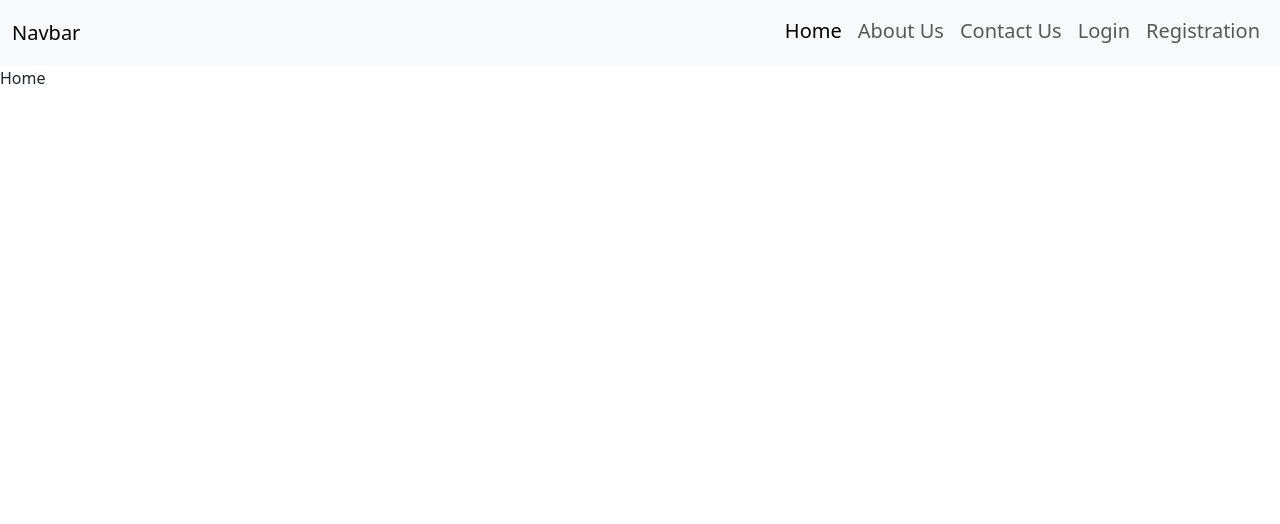
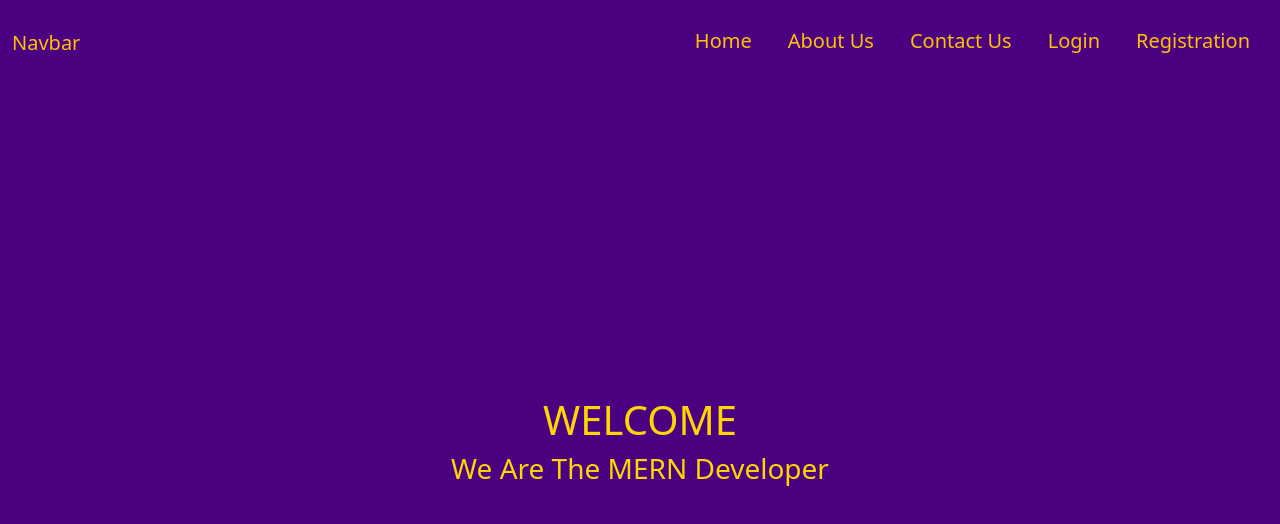
Before and after one commit to Mudassir5367/MERN-Stack-Project-for-Bignners, a React (Create React App) app in the folder frontend/: page / in a window 1280 px wide. Shown: the top 524 px of the page. Built offline with nearby package versions, Linux system fonts and the light colour scheme.

Commit message:
Home-page,About-page

```diff
--- a/frontend/src/App.css
+++ b/frontend/src/App.css
@@ -1,6 +1,39 @@
 
 
       /* css */
+
+
+      /* Navbar */
+
+.Navbar{
+  background-color: indigo;
+  color: gold;
+}
+
+      /* Home */
+.home-main{
+  width: 100%;
+  color: gold;
+  background: linear-gradient(
+    to right,
+    indigo 0%,
+    indigo 50%,
+    indigo 50%,
+    indigo 100%
+  );
+}
+.home-page {
+  display: flex;
+  flex-direction: column;
+  justify-content: center;
+  align-items: center;
+  height: 89.8vh;
+}
+
+
+      /* SignUp */
+
+
 .signUp-h{
   text-align: center;
   color: indigo;
@@ -87,6 +120,7 @@ border-radius: 8px;
 .contactUs-SecTwo h3{
 color: indigo;
 padding: 40px;
+margin-left: 2.2rem;
 padding-bottom: 0px;
 }
 .contactSecTwoInputs{
@@ -121,3 +155,33 @@ padding-bottom: 0px;
   padding: 8px;
   border-radius: 8px;
 }
+
+
+    /* About  */
+
+ .aboutSections{
+  box-shadow: 0 0 16px rgba(0, 0, 0, 0.1);
+  width: 700px;
+  margin: auto;
+
+ }
+.aboutSecOne{
+  display: flex;
+  justify-content: center;
+  margin-top: 5rem;
+}
+
+.about{
+  margin: 30px;
+}
+.aboutDesignationText{
+  margin-left: 40px;
+  margin-top:-1.5rem;
+}
+.aboutSecTwo{
+  display: flex;
+  justify-content: center;
+}
+.aboutSecTwo ul, li{
+  margin: 10px;
+}
--- a/frontend/src/App.js
+++ b/frontend/src/App.js
@@ -12,6 +12,7 @@ import ContactUs from './components/ContactUs';
 import AboutUs from './components/AboutUs';
 import Login from './components/Login';
 import Signup from './components/Signup';
+import Home from './components/Home';
 
 function App() {
   return (
@@ -19,7 +20,7 @@ function App() {
     <Navbar/>
       <div>
         <Routes>
-          <Route path='/' element = {<div>Home</div>}/>
+          <Route path='/' element = {<Home/>}/>
           <Route path='/contact' element = {<ContactUs/>}/>
           <Route path='/about' element = {<AboutUs/>}/>
           <Route path='/login' element = {<Login/>}/>
--- a/frontend/src/components/AboutUs.js
+++ b/frontend/src/components/AboutUs.js
@@ -2,9 +2,31 @@ import React from 'react'
 
 const AboutUs = () => {
   return (
-    <div>
-      <h1>About</h1>
-    </div>
+    <>
+      <div className='aboutParent'>
+        <div className='aboutSections'>
+          <div className='aboutSecOne'>
+            <div className='aboutImg about'><img src ='...' alt=''/>Image Paste here...</div>
+            <div>
+              <h4 className='about'>Mudasir Hussain</h4>
+              <h6 className='aboutDesignationText'>Software Engineer</h6>
+              <p className='about'>Rating: <span>1/10</span></p>
+            </div>
+            <div><p className='about'>Edit Profile</p></div>
+          </div>
+          <div className='aboutSecTwo'>
+            <ul className='nav nav-tabs tabs' role='tablist'>
+              <li className='nav-item'>
+                <a className='nav-link active' id='home-tab' data-toggle = 'tab' href='#home' role='tab'>About</a>
+              </li>
+              <li className='nav-item'>
+                <a className='nav-link active' id='profile-tab' data-toggle = 'tab' href='#profile' role='tab'>Timeline</a>
+              </li>
+            </ul>
+          </div>
+        </div>
+      </div>
+    </>
   )
 }
 
--- /dev/null
+++ b/frontend/src/components/Home.js
@@ -0,0 +1,16 @@
+import React from 'react'
+
+const Home = () => {
+  return (
+    <>
+      <div className='home-main'>
+        <div className='home-page'>
+            <h1 className='home-text'>WELCOME</h1>
+            <h3>We Are The MERN Developer</h3>
+        </div>
+      </div>
+    </>
+  )
+}
+
+export default Home
--- a/frontend/src/components/Navbar.js
+++ b/frontend/src/components/Navbar.js
@@ -1,39 +1,41 @@
-import React from 'react'
-import 'bootstrap/dist/css/bootstrap.css'
-import { Link } from 'react-router-dom'
+import React from 'react';
+import 'bootstrap/dist/css/bootstrap.css';
+import { Link } from 'react-router-dom';
 
 const Navbar = () => {
   return (
     <>
-    <nav className ="navbar navbar-expand-lg navbar-light bg-light">
-  <div className ="container-fluid" style={{color:'gold'}}>
-    <Link className ="navbar-brand" to="/">Navbar</Link>
-    <button className ="navbar-toggler" type="button" data-bs-toggle="collapse" data-bs-target="#navbarSupportedContent" aria-controls="navbarSupportedContent" aria-expanded="false" aria-label="Toggle navigation">
-      <span className ="navbar-toggler-icon"></span>
+      <div className='Navbar'>
+        <nav className="navbar navbar-expand-lg navbar-light">
+          <div className="container-fluid">
+            <Link className="navbar-brand text-warning" to="/">Navbar</Link>
+            <button className="navbar-toggler" type="button">
+              <span className="navbar-toggler-icon"></span>
             </button>
-    <div className ="collapse navbar-collapse" id="navbarSupportedContent">
-      <ul className ="navbar-nav ms-auto mb-2 mb-lg-1 fs-5">
-        <li className ="nav-item">
-          <Link className ="nav-link active" aria-current="page" to="/">Home</Link>
+            <div className="collapse navbar-collapse">
+              <ul className="navbar-nav ms-auto mb-2 mb-lg-1 fs-5">
+                <li className="nav-item">
+                  <Link className="nav-link text-warning active" aria-current="page" to="/">Home</Link>
                 </li>
-        <li className ="nav-item">
-          <Link className ="nav-link" to="/about">About Us</Link>
+                <li className="nav-item">
+                  <Link className="nav-link text-warning" to="/about">About Us</Link>
                 </li>
-        <li className ="nav-item">
-          <Link className ="nav-link" to="/contact">Contact Us</Link>
+                <li className="nav-item">
+                  <Link className="nav-link text-warning" to="/contact">Contact Us</Link>
                 </li>
-        <li className ="nav-item">
-          <Link className ="nav-link" to="/login">Login</Link>
+                <li className="nav-item">
+                  <Link className="nav-link text-warning" to="/login">Login</Link>
                 </li>
-        <li className ="nav-item">
-          <Link className ="nav-link" to="/signup">Registration</Link>
+                <li className="nav-item">
+                  <Link className="nav-link text-warning" to="/signup">Registration</Link>
                 </li>
               </ul>
             </div>
           </div>
         </nav>
+      </div>
     </>
-  )
-}
+  );
+};
 
-export default Navbar
+export default Navbar;
```
Lines whose indentation alone changed are shown as unchanged.
